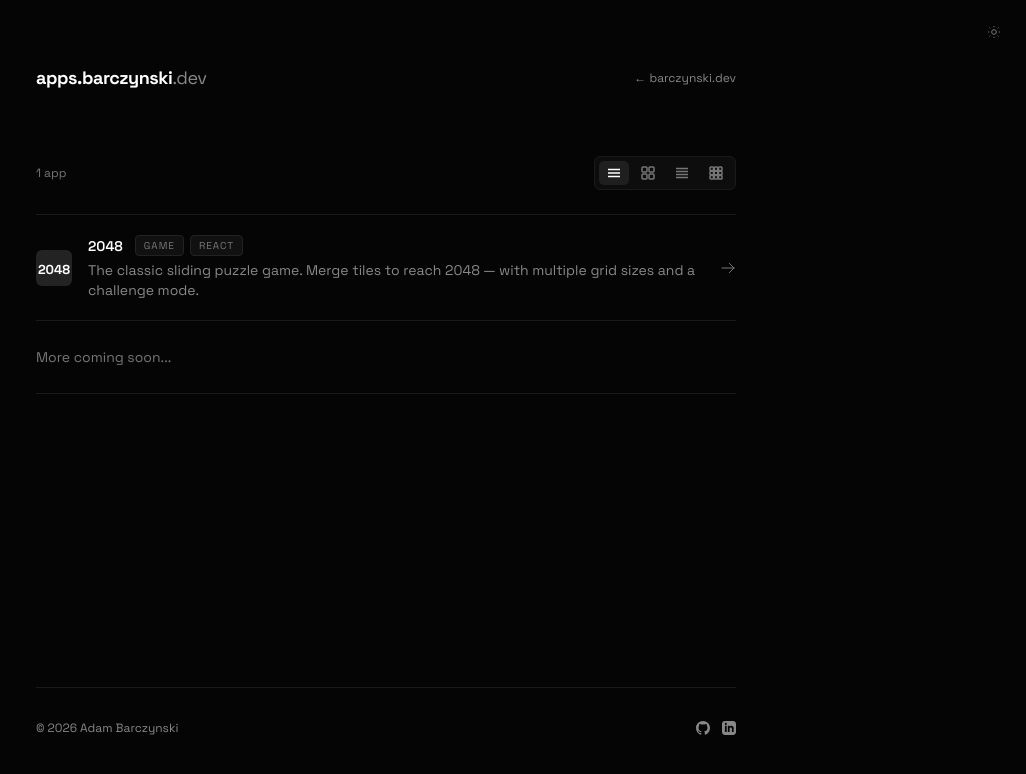
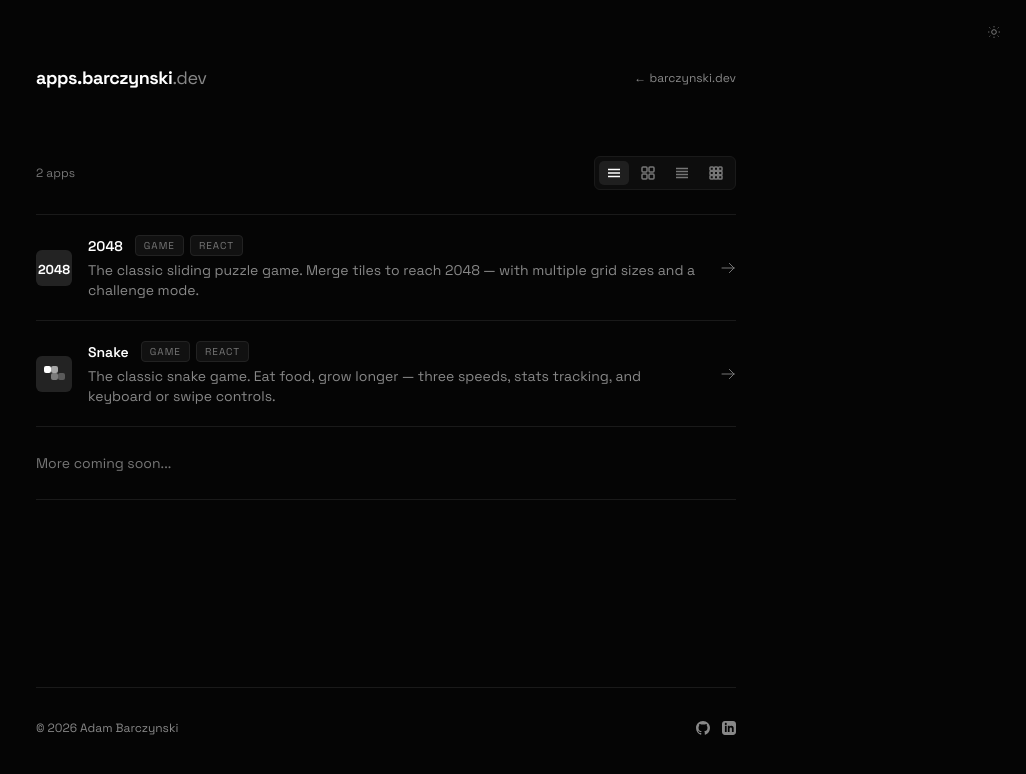
Before and after one commit to adambar88/apps-website, a React (Vite) app: page / in a window 1280 px wide. Shown: the top 774 px of the page, without its empty margins (254-1280 px from the left). Built offline with nearby package versions, Linux system fonts and the light colour scheme.

Commit message:
Add snake proxy route and Snake app card

```diff
--- a/src/App.tsx
+++ b/src/App.tsx
@@ -16,6 +16,17 @@ const Icon2048 = () => (
   </svg>
 )
 
+// Snake icon — 4 segments in an S-curve
+const IconSnake = () => (
+  <svg width="36" height="36" viewBox="0 0 36 36" fill="none">
+    <rect width="36" height="36" rx="6" fill="currentColor" fillOpacity="0.12" />
+    <rect x="8" y="10" width="7" height="7" rx="2" fill="currentColor" />
+    <rect x="15" y="10" width="7" height="7" rx="2" fill="currentColor" fillOpacity="0.6" />
+    <rect x="15" y="17" width="7" height="7" rx="2" fill="currentColor" fillOpacity="0.4" />
+    <rect x="22" y="17" width="7" height="7" rx="2" fill="currentColor" fillOpacity="0.25" />
+  </svg>
+)
+
 const apps: AppEntry[] = [
   {
     title: '2048',
@@ -23,6 +34,13 @@ const apps: AppEntry[] = [
     path: '/2048/',
     tags: ['game', 'react'],
     icon: <Icon2048 />,
+  },
+  {
+    title: 'Snake',
+    description: 'The classic snake game. Eat food, grow longer — three speeds, stats tracking, and keyboard or swipe controls.',
+    path: '/snake/',
+    tags: ['game', 'react'],
+    icon: <IconSnake />,
   },
 ]
 
```
Also changed, not shown: 1 other file (tests, documents, lock files or other folders).
